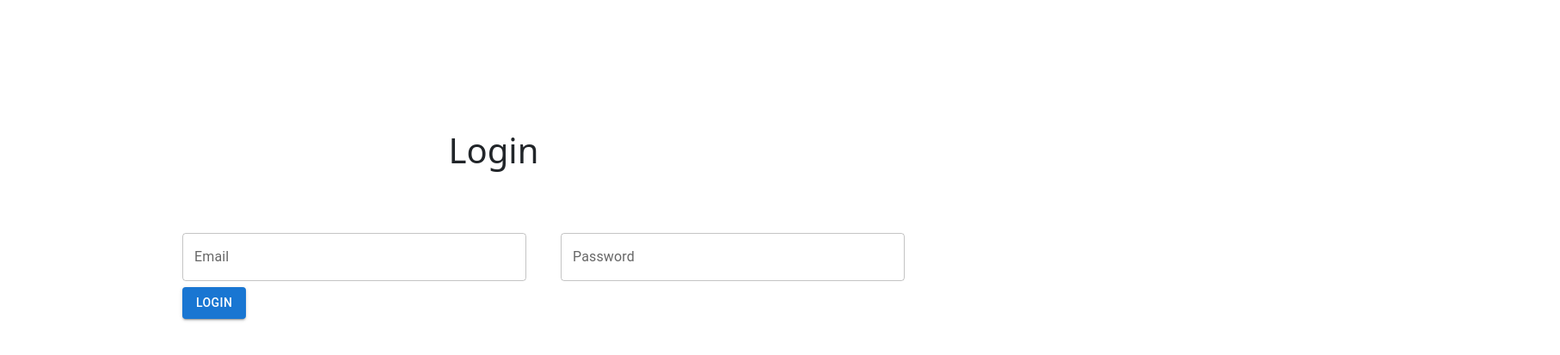
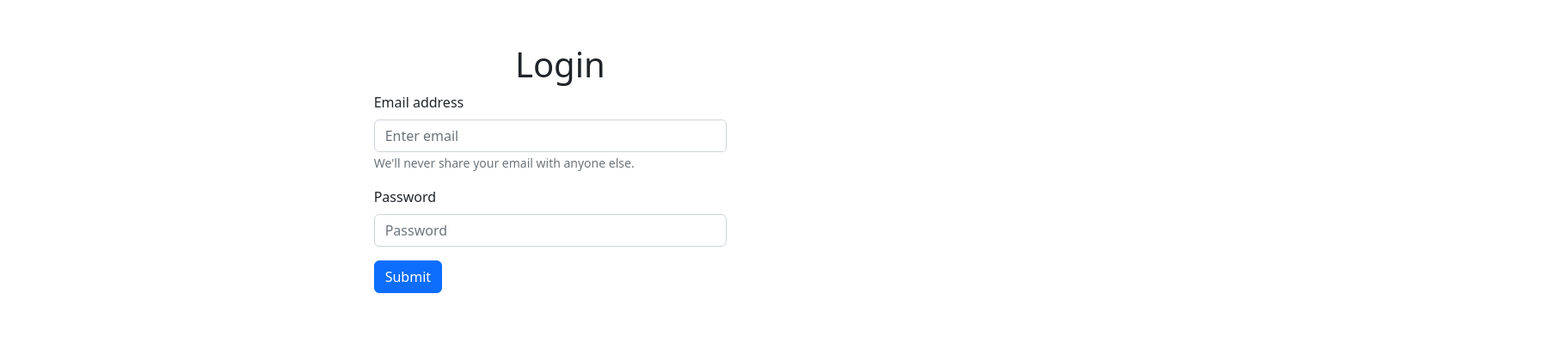
Before and after one commit to dathdka/demo-react-ts, a React (Create React App) app in the folder client/: page /dashboard in a window 1280 px wide. Shown: the part 149-562 px from the top of the page at 86% size, 1814 px wide, since content can reach past the window. Built offline with nearby package versions, Linux system fonts and the light colour scheme.

Commit message:
fix form layout

```diff
--- a/client/src/components/pages/Auth/Login.tsx
+++ b/client/src/components/pages/Auth/Login.tsx
@@ -1,6 +1,6 @@
 import Input from "../../shared/Input";
-import { Row, Col } from "react-bootstrap";
-import Button from "@mui/material/Button";
+import { Row, Col, Form, Container, Button } from "react-bootstrap";
+// import Button from "@mui/material/Button";
 import { useState } from "react";
 import { user } from "../../../types/user";
 import { login } from "../../../services/api";
@@ -27,40 +27,48 @@ const Login: React.FC = (userInfo: user) => {
     };
 
     const userLoginInfo = await login(account);
-    const errorMessage = userLoginInfo.response?.data || ''
+    const errorMessage = userLoginInfo.response?.data || "";
 
     //update state in store after make a request
-    if(errorMessage !== '')
-    dispatch(setAlert({ isError: true, open: true, message: errorMessage }));
+    if (errorMessage !== "")
+      dispatch(setAlert({ isError: true, open: true, message: errorMessage }));
     else {
       storeLoginInfo(userLoginInfo);
-      dispatch(setAlert({ isError: false, open: true, message: "login successfully" }));
+      dispatch(
+        setAlert({ isError: false, open: true, message: "login successfully" })
+      );
       dispatch(userLogin(userLoginInfo));
     }
   };
   return (
-    <>
-      <Row>
-        <h1 style={{ marginLeft: "40%", marginTop: "200px" }}>Login</h1>
-      </Row>
-      <Row style={{ margin: "5% 200px" }}>
-        <Col>
-          <Input text="Email" handler={emailHandler} />
-        </Col>
-        <Col>
-          <Input text="Password" handler={passwordHandler} type="password" />
-        </Col>
-        <Col xs={1}>
+    <Row>
+      <Col></Col>
+      <Col>
+        <h1 style={{ marginLeft: "40%", marginTop: "100px" }}>Login</h1>
+        <Form>
+          <Form.Group className="mb-3" controlId="formBasicEmail">
+            <Form.Label>Email address</Form.Label>
+            <Form.Control type="email" placeholder="Enter email" onChange={emailHandler} />
+            <Form.Text className="text-muted">
+              We'll never share your email with anyone else.
+            </Form.Text>
+          </Form.Group>
+
+          <Form.Group className="mb-3" controlId="formBasicPassword">
+            <Form.Label>Password</Form.Label>
+            <Form.Control type="password" placeholder="Password" onChange={passwordHandler} />
+          </Form.Group>
           <Button
-            variant="contained"
-            style={{ marginTop: "7px" }}
-            onClick={loginHandle}
+            variant="primary"
+            onClick={(e) => {e.preventDefault(); loginHandle()} }
+            type="submit"
           >
-            Login
+            Submit
           </Button>
-        </Col>
-      </Row>
-    </>
+        </Form>
+      </Col>
+      <Col></Col>
+    </Row>
   );
 };
 
--- a/client/src/components/pages/Dashboard/AddUser.tsx
+++ b/client/src/components/pages/Dashboard/AddUser.tsx
@@ -115,9 +115,13 @@ const AddUser: React.FC = () => {
           />
         </Form.Group>
 
-        <Button variant="primary" onClick={insertHandle}>
-          Submit
-        </Button>
+        <Button
+            variant="primary"
+            onClick={(e) => {e.preventDefault(); insertHandle()} }
+            type="submit"
+          >
+            Submit
+          </Button>
       </Form>
     </Container>
   );
--- a/client/src/components/pages/Dashboard/Dashboard.tsx
+++ b/client/src/components/pages/Dashboard/Dashboard.tsx
@@ -20,7 +20,6 @@ import VisibilityIcon from '@mui/icons-material/Visibility';
 import { Filter } from "../../shared/Filter";
 import ArrowDropDownIcon from "@mui/icons-material/ArrowDropDown";
 import ArrowDropUpIcon from "@mui/icons-material/ArrowDropUp";
-import { URLSearchParams } from "url";
 class DashBoard extends React.Component {
   static relativeError: number = 10;
 
@@ -106,8 +105,8 @@ class DashBoard extends React.Component {
     }
   }
 
+
   filterHandle = async () => {};
-
   updateHandle(userInfo: user) {
     window.localStorage.setItem("updateUser", JSON.stringify(userInfo));
     window.location.pathname = "/update-user";
@@ -147,7 +146,7 @@ class DashBoard extends React.Component {
         <Filter />
         <Container >
           <LazyLoad height={"80vh"}>
-            <Table style={{marginTop : '20px'}} responsive>
+            <Table className="dashboard-table" responsive>
               <thead>
                 <tr>
                   <th>Avatar</th>
@@ -203,7 +202,6 @@ class DashBoard extends React.Component {
                           onClick={()=>this.redirectToInfoPage(el.id as string)}
                          >
                           <VisibilityIcon/>
-
                         </Button>
                       </td>
                     )}
--- a/client/src/components/shared/Filter.tsx
+++ b/client/src/components/shared/Filter.tsx
@@ -1,4 +1,4 @@
-import { Container, Row, Form } from "react-bootstrap";
+import { Row, Form } from "react-bootstrap";
 import { useEffect, useState, useCallback } from "react";
 import { useAppDispatch, useAppSelector } from "../../hooks";
 import { getUserByName } from "../../services/api";
@@ -12,40 +12,56 @@ export const Filter: React.FC = () => {
   const [isUser, setIsUSer] = useState(false);
   const dispatch = useAppDispatch();
   const dashboardState = useAppSelector((state) => state.manage);
-  const authState = useAppSelector((state) => state.auth)
+  const authState = useAppSelector((state) => state.auth);
 
-
-  const filterHandle = async (addressKey : string, isAdmin: boolean, isUser : boolean, searchKeyword: string) => {
-
+  const filterHandle = async (
+    addressKey: string,
+    isAdmin: boolean,
+    isUser: boolean,
+    searchKeyword: string
+  ) => {
     let adminCheck;
     if (isAdmin === isUser) adminCheck = "";
     else adminCheck = isAdmin ? true : false;
 
-    const response = await getUserByName(searchKeyword,0,adminCheck.toString(),addressKey);
+    const response = await getUserByName(
+      searchKeyword,
+      0,
+      adminCheck.toString(),
+      addressKey
+    );
 
     //error response handle
-    const errorMessage = response.response?.data || "";
-    if (errorMessage !== "")
-      dispatch(setAlert({ isError: true, open: true, message: errorMessage }));
+
+    if (typeof response === "string")
+      dispatch(setAlert({ isError: true, open: true, message: response }));
     else {
       const userList = response.results as user[];
       dispatch(initUserList(userList));
       dispatch(resetUserListByFilter({ isAdmin: `${adminCheck}`, addressKey }));
     }
   };
-  const debounceInput = useCallback(debounce(filterHandle, 1000), [])
-  useEffect(()=>{debounceInput(addressKey, isAdmin, isUser, dashboardState.search.keyword)},[isAdmin, isUser,addressKey])
+  const debounceInput = useCallback(debounce(filterHandle, 1000), []);
+  useEffect(() => {
+    debounceInput(addressKey, isAdmin, isUser, dashboardState.search.keyword);
+  }, [isAdmin, isUser, addressKey]);
 
   return (
-    // <Container >
-      <Row style={{ marginTop: "-36px",position: "fixed", width: '100vw', alignItems : 'end'}}>
+    <Row
+      style={{
+        marginTop: "-36px",
+        position: "fixed",
+        width: "100vw",
+        alignItems: "end",
+      }}
+    >
       <Form>
         <Form.Group
           className="mb-3"
           style={{
             display: "flex",
             backgroundColor: "white",
-              justifyContent: 'space-around'
+            justifyContent: "space-around",
           }}
           controlId="formBasicEmail"
         >
@@ -56,22 +72,25 @@ export const Filter: React.FC = () => {
             onChange={(e) => setAddressKey(e.target.value)}
           />
           <div style={{ display: "flex" }}>
-              {authState.admin&&<Form.Check
+            {authState.admin && (
+              <Form.Check
                 style={{ margin: "10px" }}
                 type="checkbox"
                 label="Admin"
                 onChange={(e) => setIsAdmin(e.target.checked)}
-              />}
-              {authState.admin&&<Form.Check
+              />
+            )}
+            {authState.admin && (
+              <Form.Check
                 style={{ margin: "10px" }}
                 type="checkbox"
                 label="User"
                 onChange={(e) => setIsUSer(e.target.checked)}
-              />}
+              />
+            )}
           </div>
         </Form.Group>
       </Form>
     </Row>
-    // </Container>
   );
 };
--- a/client/src/components/shared/validateInput.ts
+++ b/client/src/components/shared/validateInput.ts
@@ -5,7 +5,7 @@ export const insertSchema = yup.object().shape({
     name : yup.string().required().min(8,'name must be at least 8 characters').max(40,'name must not exceed 40 characters'),
     email: yup.string().required().min(10,'email must be at least 10 characters').max(40,'email must not exceed 40 characters'),
     phone:  yup.string().required().min(9,'phone number must be at least 9 characters').max(12,'phone number must not exceed 11 characters'),
-    address : yup.string().required().min(10,'address must be at least 10 characters').max(40,'address must not exceed 40 characters'),
+    address : yup.string().required().min(5,'address must be at least 5 characters').max(40,'address must not exceed 40 characters'),
     dob : yup.date().max(moment()).required(),
     password: yup.string().required().min(6,'password must be at least 6 characters').max(20,'password must not exceed 20 characters'),
 })
--- a/client/src/index.tsx
+++ b/client/src/index.tsx
@@ -4,6 +4,7 @@ import App from './App';
 import 'bootstrap/dist/css/bootstrap.min.css';
 import { store } from "./redux/store";
 import { Provider } from "react-redux";
+import './style/style.css'
 
 const root = ReactDOM.createRoot(
   document.getElementById('root') as HTMLElement
--- a/client/src/style/style.css
+++ b/client/src/style/style.css
@@ -1,4 +1,3 @@
-
-.input {
-    margin: '20px';
+.dashboard-table {
+    margin-top: 20px;
 }
```
Lines whose indentation alone changed are shown as unchanged.
